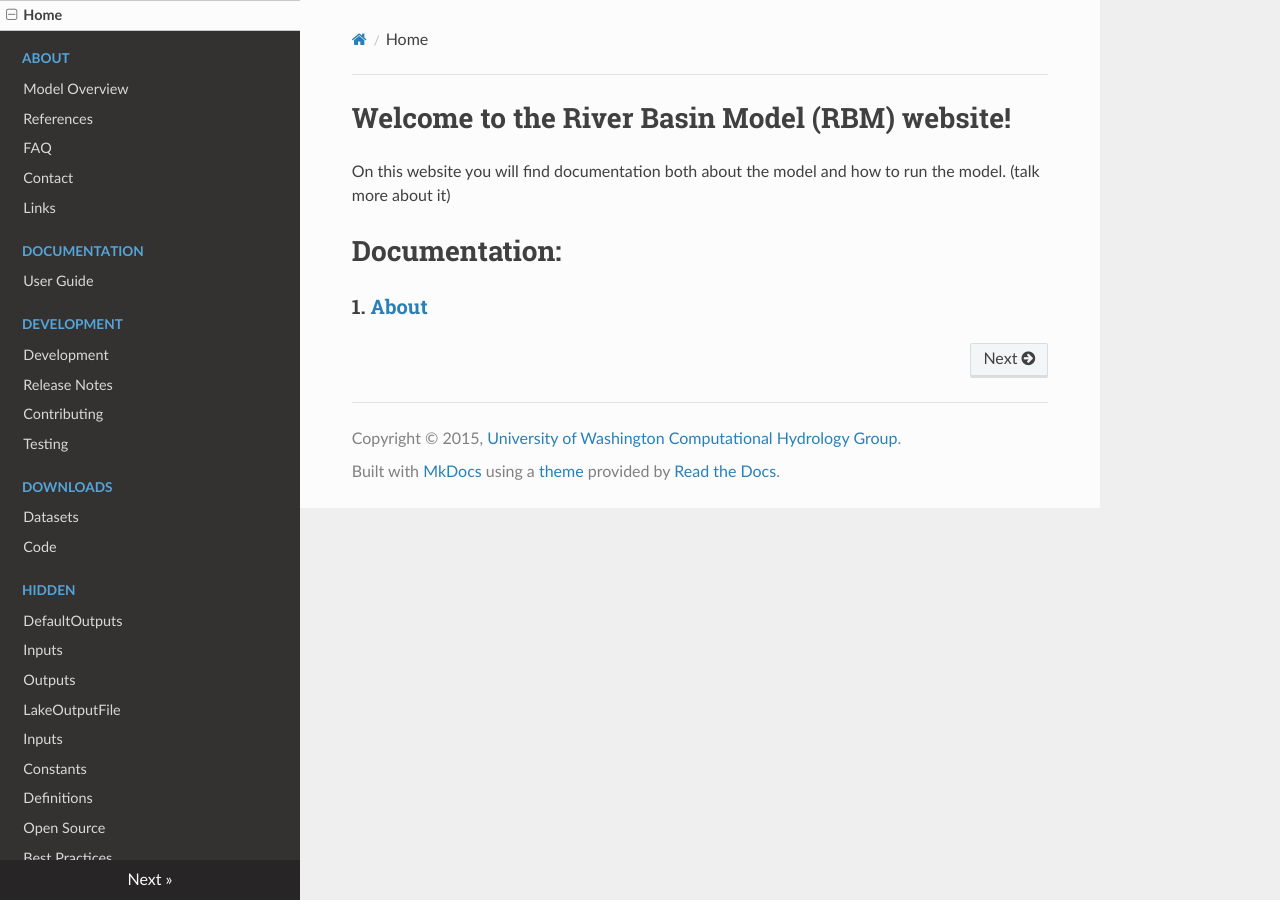
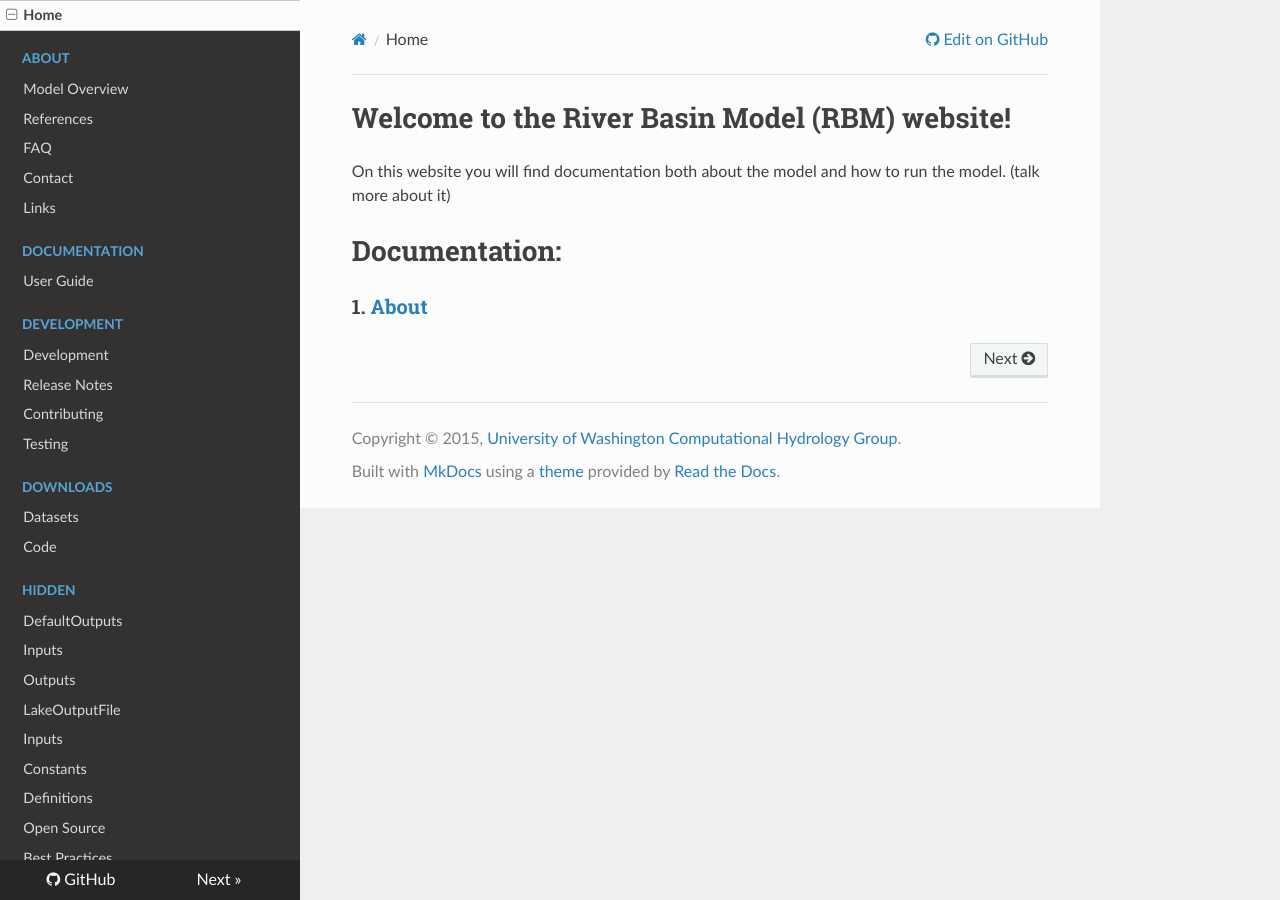
Before and after one commit to UW-Hydro/RBM, an MkDocs documentation site: the page built from docs/index.md, in a window 1280 px wide. Built offline with MkDocs 1.6.1, drawn with Linux system fonts in a browser that asks for light colours; nearby versions of some CDN libraries; old or Windows-style settings are respelled for this version of MkDocs; some of the changed lines change nothing that is shown.

Commit message:
URL change

```diff
--- a/mkdocs.yml
+++ b/mkdocs.yml
@@ -2,8 +2,9 @@ site_name: RBM
 site_description: River Basin Model
 site_author: UW Hydro | Computational Hydrology
 #repo_url: https://github.com/UW-Hydro/RBM
+repo_url: https://github.com/YifanCheng/RBM/tree/develop
 # Not sure about the site_url,theme_dir or site_favicon
-site_url: http://rbmnew.readthedocs.org/
+site_url: http://rbm_yifan.readthedocs.org/
 theme: readthedocs
 #theme_dir: 'docs/custom_rtd_theme'
 #site_favicon: vic_favicon.jpg
```
